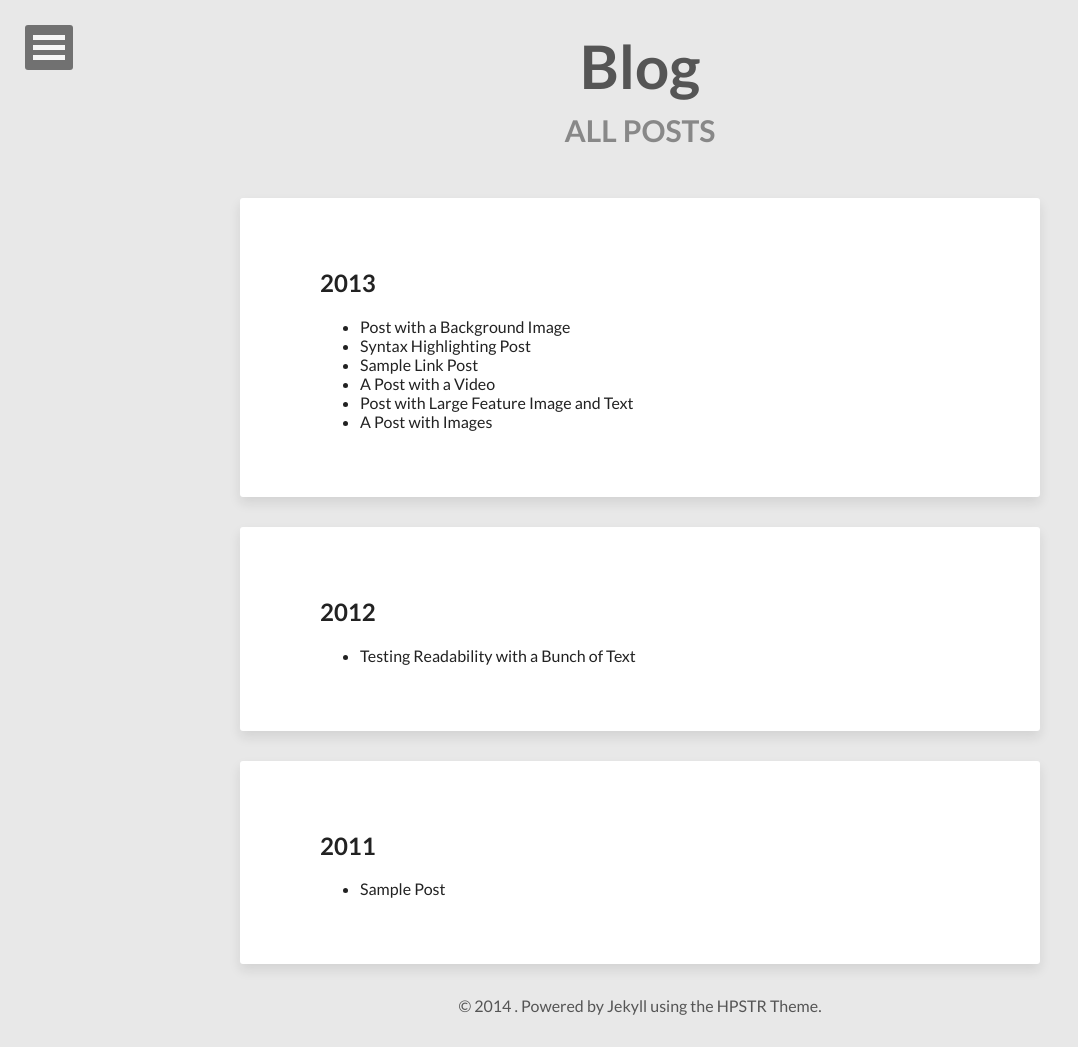
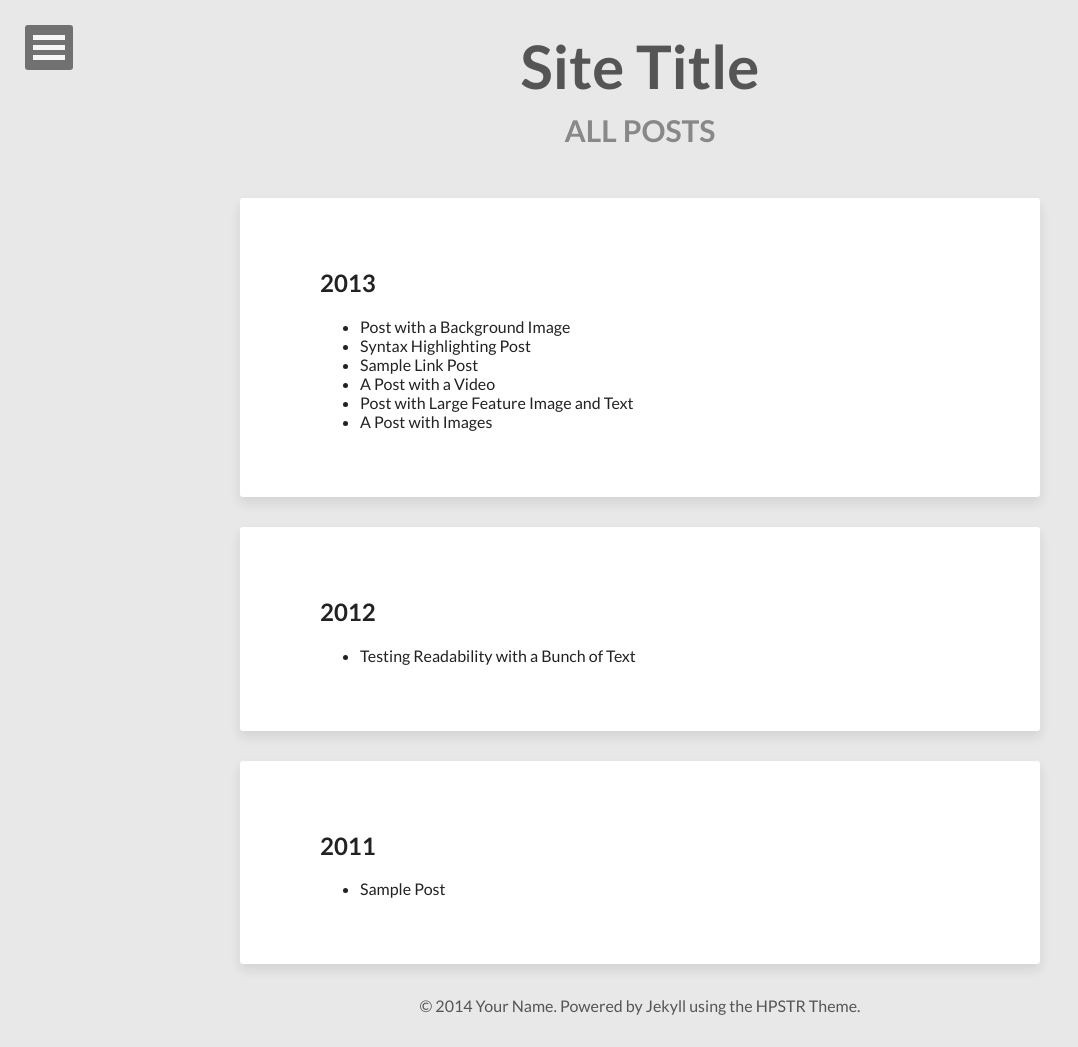
Before and after one commit to sinlaputa/sinlaputa.github.io, a Jekyll site: the page built from posts.html, in a window 1280 px wide. Shown: the whole page, without its empty margins (0-1078 px from the left). Built offline with Jekyll 4.4.1, drawn with Linux system fonts in a browser that asks for light colours; nearby versions of some CDN libraries; some of the changed lines change nothing that is shown.

Commit message:
test for _config.yml

```diff
--- a/_config.yml
+++ b/_config.yml
@@ -1,28 +1,26 @@
-title:          Blog
-description:    sinlaputa's blog.
+title:            Site Title
+description:      Describe your website here.
 disqus_shortname:
-#site's domain goes here. Leave localhost server or blank when working locally.
-url:            http://localhost:4000
+#Your site's domain goes here. Leave localhost server or blank when working locally.
+url:              http://localhost:4000
 
 # Owner/author information
 owner:
-name:           sinlaputa
-avatar:         avatar.jpg
-bio:            "Lost"
-email:          sinlaputa@email.com
-
-# Social networking links used in footer. Update and remove as you like.
-twitter:
-facebook:
-github:         http://github.com/sinlaputa/
-stackexchange:
-linkedin:
-instagram:
-flickr:
-tumblr:
-
-# For Google Authorship https://plus.google.com/authorship
-google_plus:
+  name:           Your Name
+  avatar:         avatar.jpg
+  bio:            "Your bio goes here. It shouldn't be super long but a good two sentences or two should suffice."
+  email:          you@email.com
+  # Social networking links used in footer. Update and remove as you like.
+  twitter:
+  facebook:
+  github:
+  stackexchange:
+  linkedin:
+  instagram:
+  flickr:
+  tumblr:
+  # For Google Authorship https://plus.google.com/authorship
+  google_plus:
 
 # Background image to be tiled on all pages
 background:
@@ -39,11 +37,11 @@
   - title: Theme Setup
     url: /theme-setup
   - title: External Link
-    url: http://sinlaputa.github.io
+    url: http://mademistakes.com
     external: true
 
 # http://en.wikipedia.org/wiki/List_of_tz_database_time_zones
-timezone:    Asia/Chongqing
+timezone:    America/New_York
 future:      true
 highlighter: pygments
 markdown:    kramdown
```
